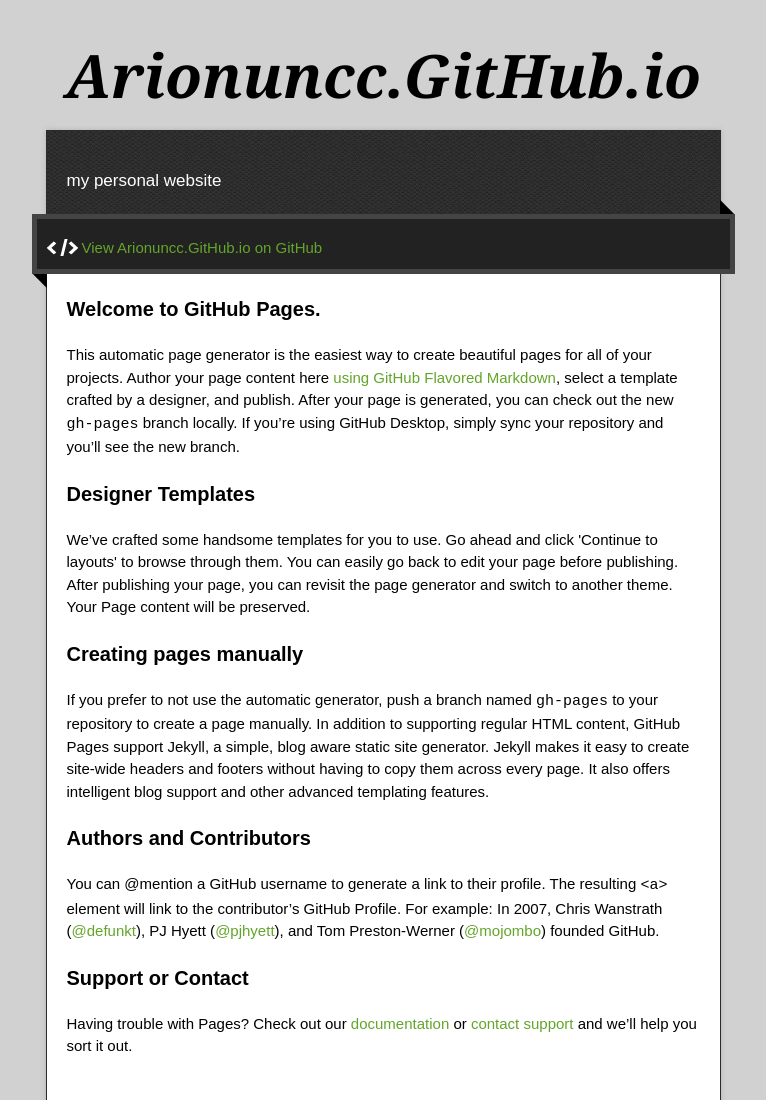
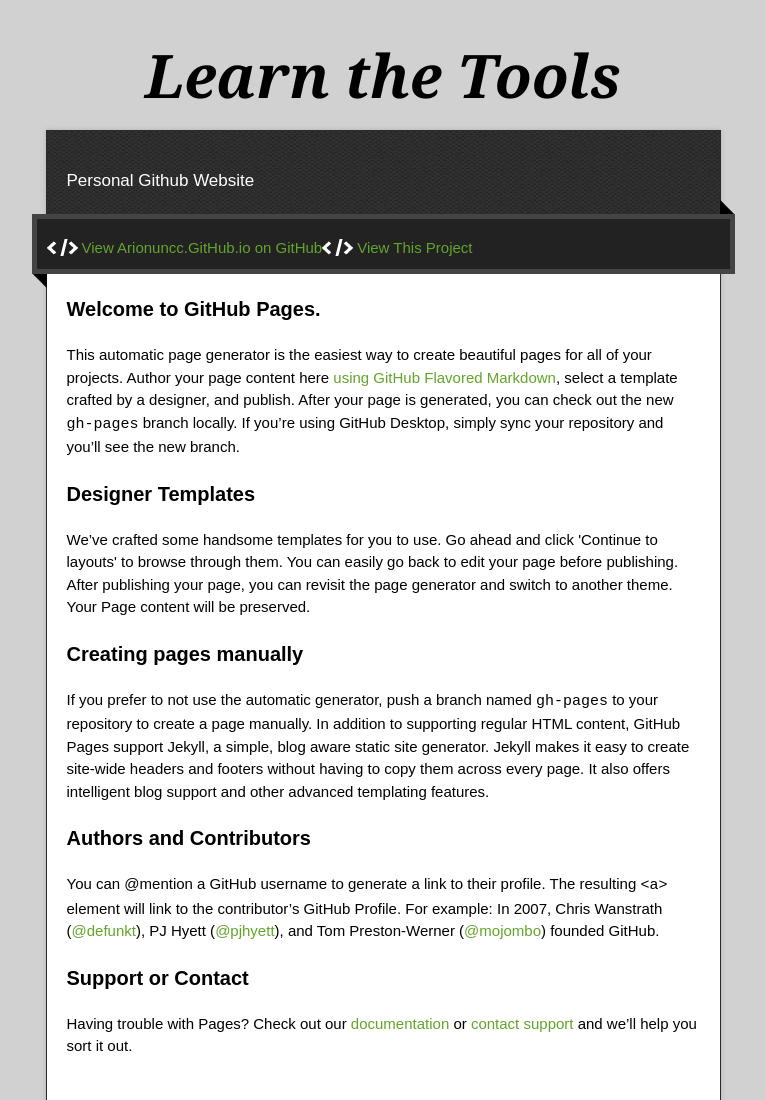
Before and after one commit to arionuncc/arionuncc.github.io, a plain HTML site: page index.html in a window 1280 px wide. Shown: the top 1100 px of the page, without its empty margins (257-1023 px from the left). Drawn offline with nearby package versions, Linux system fonts and the light colour scheme.

Commit message:
Added some links

```diff
--- a/index.html
+++ b/index.html
@@ -11,7 +11,7 @@
   <script type="text/javascript" src="https://ajax.googleapis.com/ajax/libs/jquery/1.7.1/jquery.min.js"></script>
   <script type="text/javascript" src="javascripts/script.js"></script>
 
-  <title>Arionuncc.GitHub.io</title>
+  <title>Learn the Tools</title>
   <meta name="description" content="my personal website">
 
   <meta name="viewport" content="width=device-width,initial-scale=1">
@@ -22,14 +22,16 @@
 
   <div class="wrapper">
     <header>
-      <h1 class="title">Arionuncc.GitHub.io</h1>
+      <h1 class="title">Learn the Tools</h1>
     </header>
     <div id="container">
-      <p class="tagline">my personal website</p>
+      <p class="tagline">Personal Github Website</p>
       <div id="main" role="main">
         <div class="download-bar">
         <div class="inner">
           <a href="https://github.com/arionuncc" class="code">View Arionuncc.GitHub.io on GitHub</a>
+          <a href="https://github.com/arionuncc/arionuncc.github.io" class="code">View This Project</a>
+
         </div>
         <span class="blc"></span><span class="trc"></span>
         </div>
```
